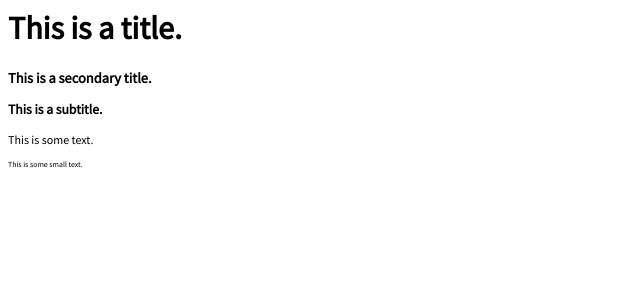
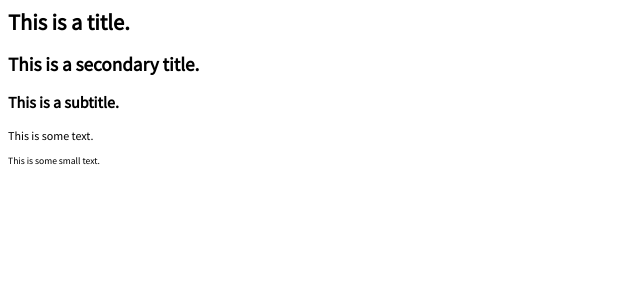
Before and after one commit to shakna-israel/rosetintedspectacles, a Jekyll site: the page built from _pages/test.md, in a window 1280 px wide. Shown: the top 300 px of the page, without its empty margins (0-640 px from the left). Built offline with Jekyll 4.4.1, drawn with Linux system fonts in a browser that asks for light colours.

Commit message:
Playing with sizes

```diff
--- a/css/reading.css
+++ b/css/reading.css
@@ -11,7 +11,7 @@ p:focus {
 
 h1 {
   font-family: 'Source Sans Pro', sans-serif, 'Verdana', 'Calibri';
-  font-size: 1.125mem;
+  font-size: 1.4em;
 }
 
 h1:focus {
@@ -20,7 +20,7 @@ h1:focus {
 
 h2 {
   font-family: 'Source Sans Pro', sans-serif, 'Verdana', 'Calibri';
-  font-size: 0.9em;
+  font-size: 1.2em;
 }
 
 h2:focus {
@@ -29,7 +29,7 @@ h2:focus {
 
 h3 {
   font-family: 'Source Sans Pro', sans-serif, 'Verdana', 'Calibri';
-  font-size: 0.85em;
+  font-size: 1em;
 }
 
 h3:focus {
@@ -38,9 +38,9 @@ h3:focus {
 
 small {
   font-family: 'Source Sans Pro', sans-serif, 'Verdana', 'Calibri';
-  font-size: 0.65em;
+  font-size: 0.8em;
 }
 
 small:focus {
-  font-size: 0.95em;
+  font-size: 1.2em;
 }
```
